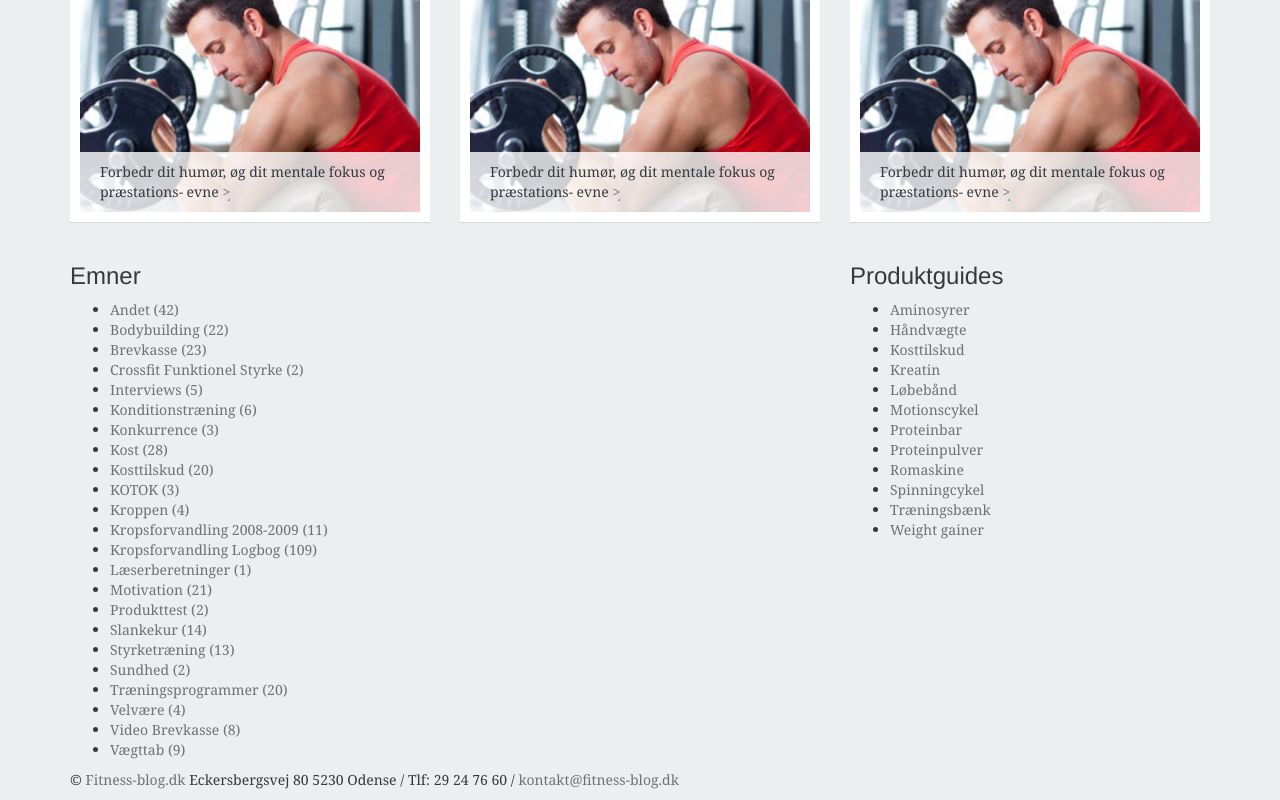
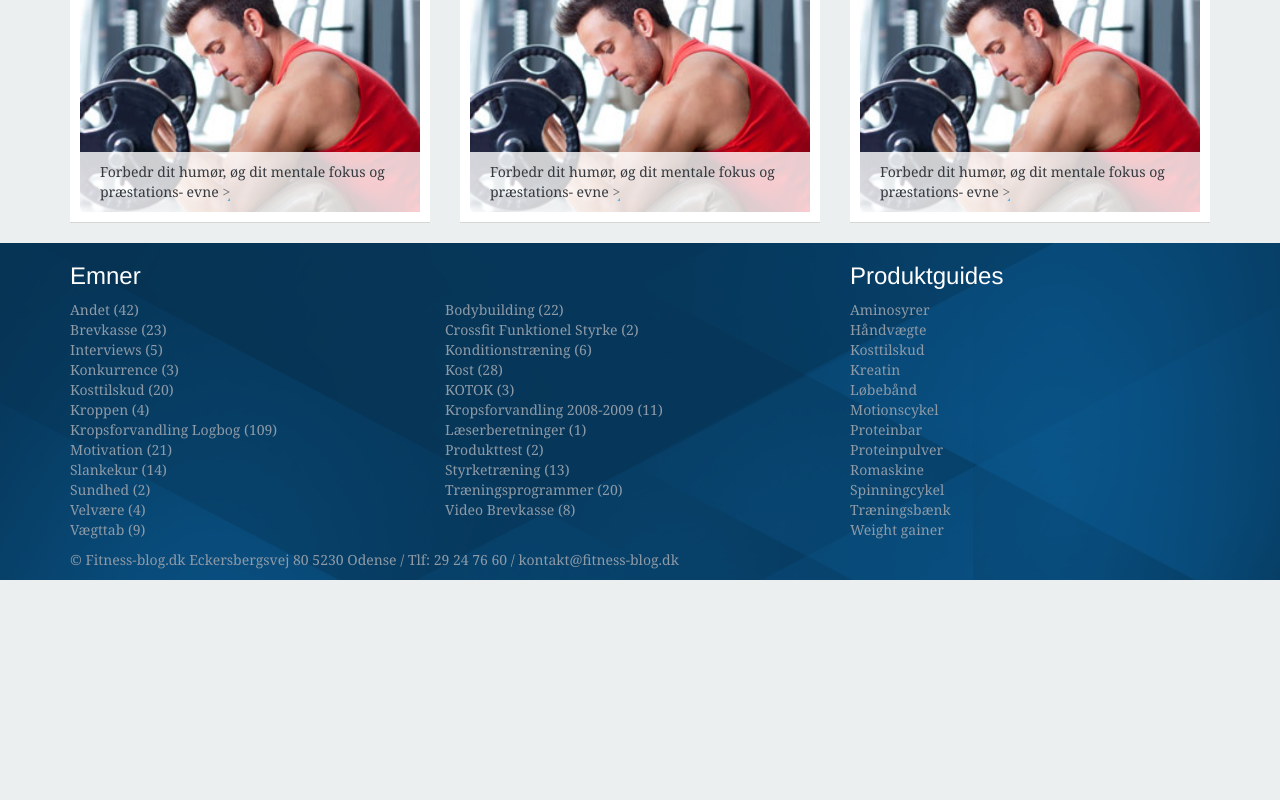
Before and after one commit to leogono/FitnessBlog-HTML, a website: page index.html in a window 1280 px wide. Shown: the part 1429-2229 px from the top of the page. After the commit the page ends 2009 px from the top, so only its background shows below. Drawn offline with nearby package versions, Linux system fonts and the light colour scheme.

Commit message:
initial footer styles; footer background; footer color; footerlist style

```diff
--- a/assets/less/_footer.less
+++ b/assets/less/_footer.less
@@ -0,0 +1,23 @@
+#colophon {
+	background: url('@{imgUrl}/footerlist-bg.png') top center;
+	color: @footerColor;
+	a {
+		color: @footerColor;
+	}
+	.widget-title {
+		color: @white;
+	}
+	.footer-list{
+		list-style: none;
+		padding: 0;
+		&.topics {
+			overflow: hidden;
+			width: 100%;
+			li {
+				width: 46%;
+				margin-right: 4%;
+				float: left;
+			}
+		}
+	}
+}
--- a/assets/less/_variables.less
+++ b/assets/less/_variables.less
@@ -4,6 +4,7 @@
 @linkColor: #6f7174;
 @white: #fff;
 @borderColor: #d6d6d6;
+@footerColor: #8e9aa6;
 @droidFont: 'Droid Serif', Georgia, serif;
 @imgUrl: '../img';
 
@@ -14,6 +15,7 @@
   font-size: ~"@{pxValue}px";
   font-size: ~"@{remValue}rem";
 }
+
 .ir {
   background-color: transparent;
   border: 0;
--- a/index.html
+++ b/index.html
@@ -327,7 +327,7 @@
       <div id="footer-widget" class="container">
         <div class="row">
           <div class="col-sm-8">
-            <h3>Emner</h3>
+            <h3 class="widget-title">Emner</h3>
             <ul class="footer-list topics">
               <li><a href="#">Andet (42)</a></li>
               <li><a href="#">Bodybuilding (22)</a></li>
@@ -357,7 +357,7 @@
           </div>
 
           <div class="col-sm-4">
-            <h3>Produktguides</h3>
+            <h3 class="widget-title">Produktguides</h3>
             <ul class="footer-list product-guides">
               <li><a href="#">Aminosyrer</a></li>
               <li><a href="#">Håndvægte</a></li>
```
Also changed, not shown: assets/css/main.min.css.
